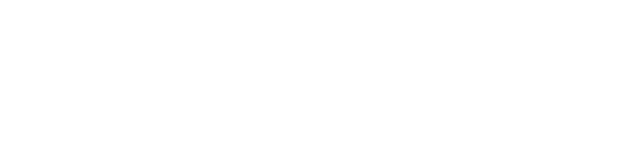
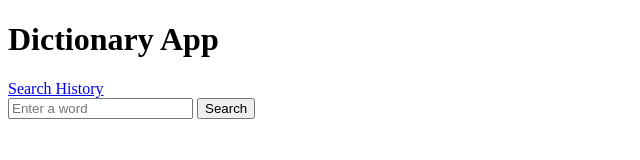
Before and after one commit to anish05497/Dictionary_App, a plain HTML site: page index.html in a window 1280 px wide. Shown: the whole page, without its empty margins (0-640 px from the left). Drawn offline with Linux system fonts and the light colour scheme.

Commit message:
Wrote the basic structure of the Dictionary App

```diff
--- a/index.html
+++ b/index.html
@@ -7,7 +7,17 @@
     <title>My Dictionary App</title>
 </head>
 <body>
+    <h1>Dictionary App</h1>
+    <a href="./history.html" class="button">Search History</a>
 
+    <div class="search-container">
+        <input type="text" id="search-input" placeholder="Enter a word"/>
+        <button id="search-button">Search</button>
+    </div>
+
+    <div id="search-word-card-container"></div>
+
+    <script src="./script.js"></script>
 
 </body>
 </html>
```
